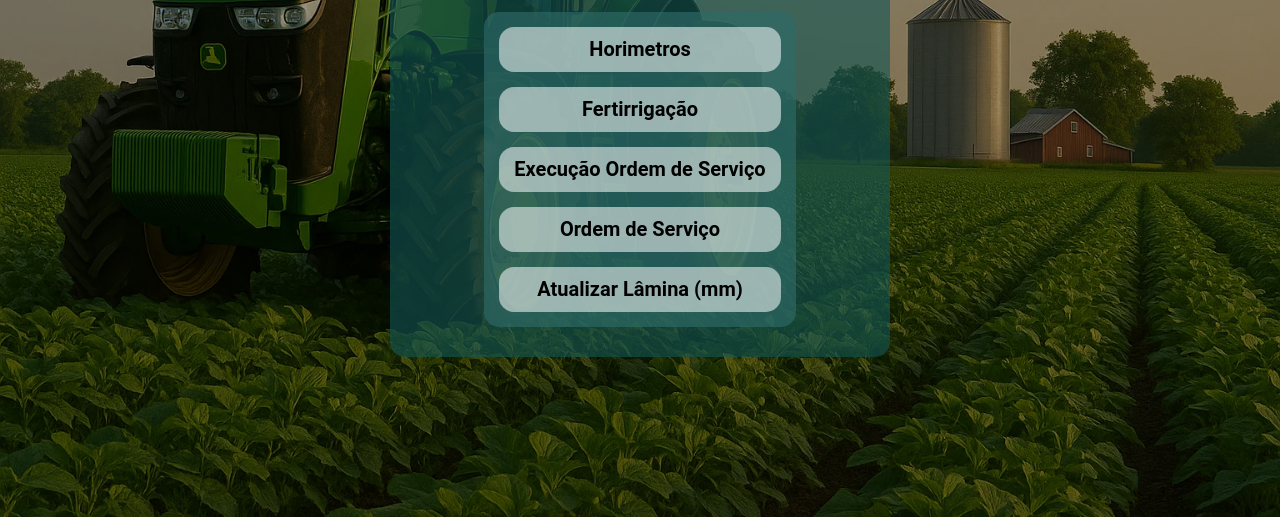
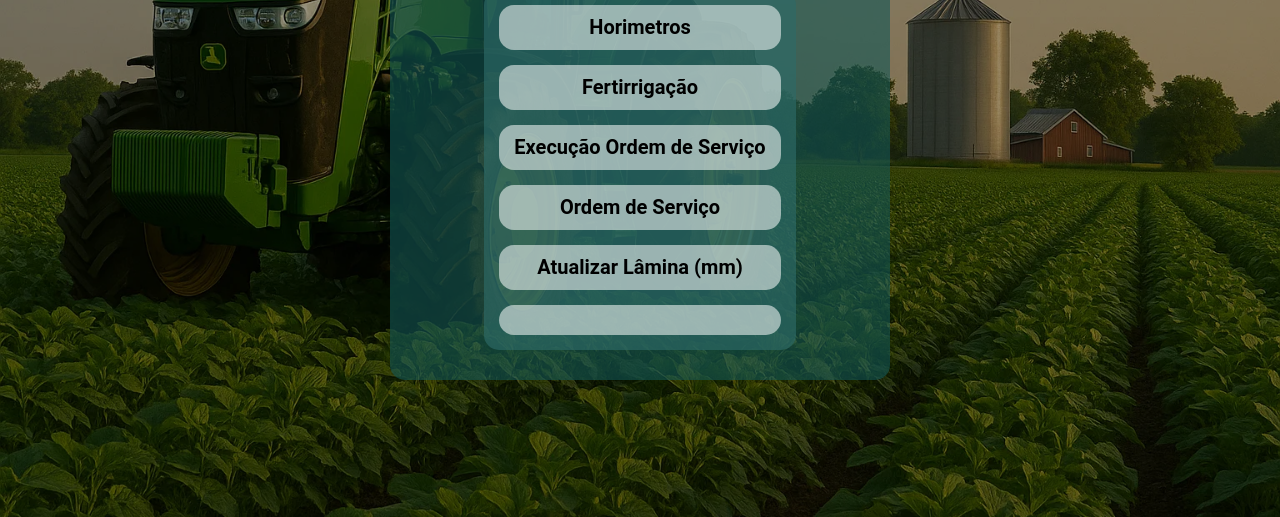
Before and after one commit to controle-lancamentos/sistema-de-lancamentos, a plain HTML site: page docs/index.html in a window 1280 px wide. Shown: the part 283-800 px from the top of the page. Drawn offline with Linux system fonts and the light colour scheme.

Commit message:
modificacoes feitas 20

```diff
--- a/docs/index.html
+++ b/docs/index.html
@@ -28,6 +28,7 @@
                     <a href="pages/execucao-os/falha-de-execucao.html">Execução Ordem de Serviço</a>
                     <a href="#" onclick="alert('Ainda não disponível')">Ordem de Serviço</a>
                     <a href="pages/atualizar-lamina/atualizar-lamina.html">Atualizar Lâmina (mm)</a>
+                    <a href="pages/acesso/login/login.html"></a>
                 </nav>
             </section>
         </article>
```
